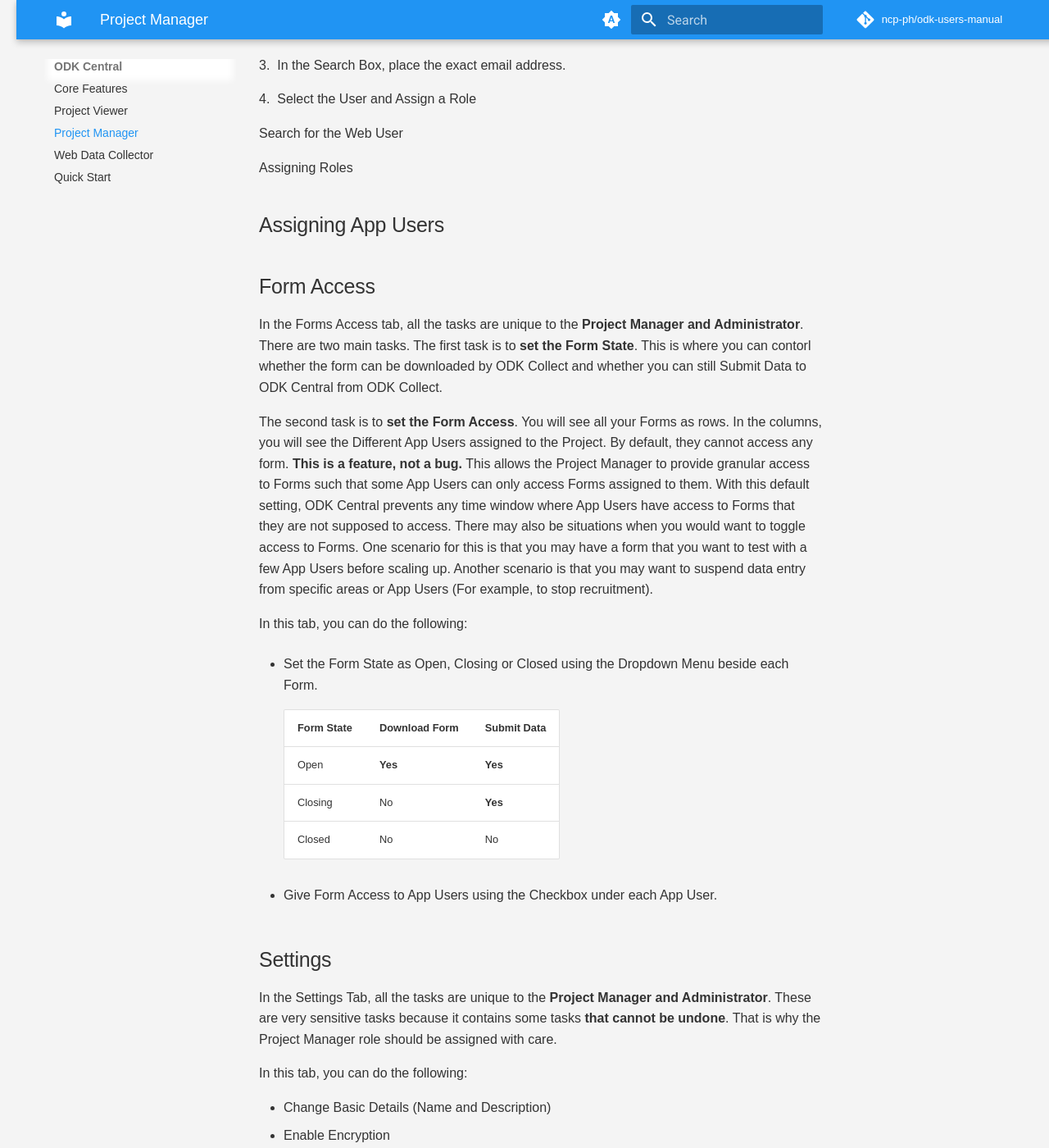
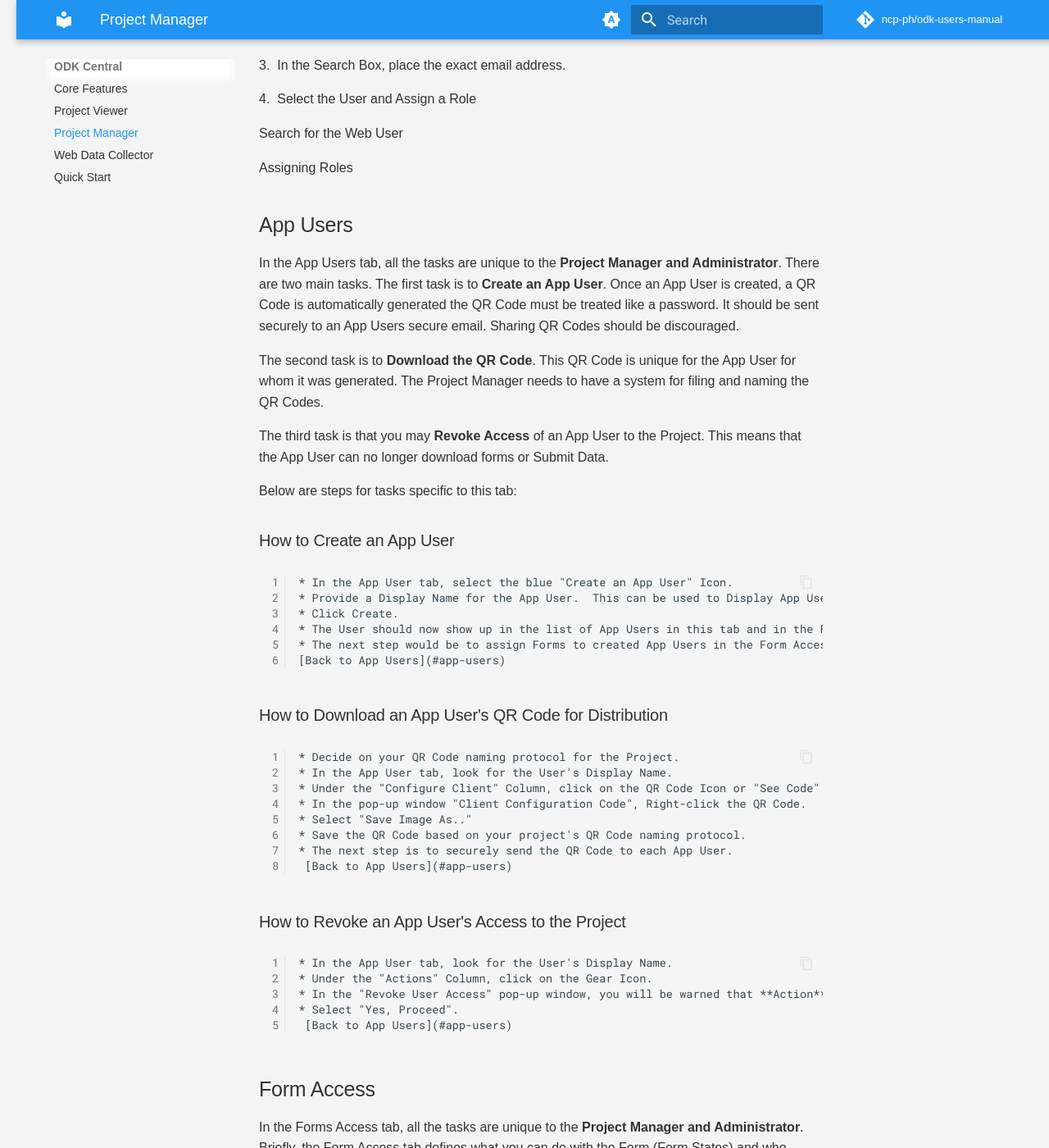
Before and after one commit to ncp-ph/odk-users-manual, an MkDocs documentation site: the page built from docs/project_manager.md, in a window 1280 px wide and 1400 px high, scrolled down 4504 px. Shown: the whole window at 82% size. Built offline with MkDocs 1.6.1 and Material for MkDocs 9.7.7, drawn with Linux system fonts in a browser that asks for light colours; comment, search, counter and statistics services are not loaded; some of the changed text lies outside the part shown.

Commit message:
Modify Project Manager text

```diff
--- a/docs/project_manager.md
+++ b/docs/project_manager.md
@@ -160,34 +160,81 @@ Search for the Web User
 
 Assigning Roles
 
-## Assigning App Users
+## App Users
+
+In the App Users tab, all the tasks are unique to the **Project Manager and Administrator**.  There are two main tasks.  The first task is to **Create an App User**.  Once an App User is created, a QR Code is automatically generated  the QR Code must be treated like a password.  It should be sent securely to an App Users secure email.  Sharing QR Codes should be discouraged.
+
+The second task is to **Download the QR Code**.  This QR Code is unique for the App User for whom it was generated.  The Project Manager needs to have a system for filing and naming the QR Codes.
+
+The third task is that you may **Revoke Access** of an App User to the Project.  This means that the App User can no longer download forms or Submit Data.
+
+Below are steps for tasks specific to this tab:
+
+### How to Create an App User
+    * In the App User tab, select the blue "Create an App User" Icon.
+    * Provide a Display Name for the App User.  This can be used to Display App Users when they submit data using ODK Collect.  In a Submission, this will show up under "Submitted by".
+    * Click Create.
+    * The User should now show up in the list of App Users in this tab and in the Form Access Tab.
+    * The next step would be to assign Forms to created App Users in the Form Access Tab.
+    [Back to App Users](#app-users)
+
+### How to Download an App User's QR Code for Distribution
+    * Decide on your QR Code naming protocol for the Project.
+    * In the App User tab, look for the User's Display Name.
+    * Under the "Configure Client" Column, click on the QR Code Icon or "See Code"
+    * In the pop-up window "Client Configuration Code", Right-click the QR Code.
+    * Select "Save Image As.."
+    * Save the QR Code based on your project's QR Code naming protocol.
+    * The next step is to securely send the QR Code to each App User.
+     [Back to App Users](#app-users)
+
+### How to Revoke an App User's Access to the Project
+    * In the App User tab, look for the User's Display Name.
+    * Under the "Actions" Column, click on the Gear Icon.
+    * In the "Revoke User Access" pop-up window, you will be warned that **Action** cannot be undone**
+    * Select "Yes, Proceed".
+     [Back to App Users](#app-users)
 
 ## Form Access
 
-In the Forms Access tab, all the tasks are unique to the **Project Manager and Administrator**.  There are two main tasks.  The first task is to **set the Form State**.  This is where you can contorl whether the form can be downloaded by ODK Collect and whether you can still Submit Data to ODK Central from ODK Collect.
+In the Forms Access tab, all the tasks are unique to the **Project Manager and Administrator**.  Briefly, the Form Access tab defines what you can do with the Form (Form States) and who among the App Users have access to the Form (Form Access) regardless of its State.  Note that even if the App User has Access to the Form, the Form States dictate what action the App User can do with that access.
 
-The second task is to **set the Form Access**.  You  will see all your Forms as rows.  In the columns, you will see the Different App Users assigned to the Project. By default, they cannot access any form.  **This is a feature, not a bug.**  This allows the Project Manager to provide granular access to Forms such that some App Users can only access Forms assigned to them.  With this default setting, ODK Central prevents any time window where App Users have access to Forms that they are not supposed to access.  There may also be situations when you would want to toggle access to Forms.  One scenario for this is that you may have a form that you want to test with a few App Users before scaling up. Another scenario is that you may want to suspend data entry from specific areas or App Users (For example, to stop recruitment).
+There are two main tasks.  The first task is to **set the Form State**.  This is where you can control whether the form can be downloaded by ODK Collect and whether you can still Submit Data to ODK Central from ODK Collect.
 
-In this tab, you can do the following:
+The second task is to **set the Form Access**.  You  will see all your Forms as rows.  In the columns, you will see the Different App Users assigned to the Project. By default, a newly created App User cannot access any form.  **This is a feature, not a bug.**  This allows the Project Manager to provide granular access to Forms such that App Users can only access Forms explicitly assigned to them.  This way, ODK Central reduces the risk that newly created App Users have access to Forms that they are not supposed to access.
 
-* Set the Form State as Open, Closing or Closed using the Dropdown Menu beside each Form.
+There may also be situations when you would want to toggle access to Forms.  One scenario for this is that you may have a form that you want to test with a few App Users before scaling up. Another scenario is that you may want to suspend data entry from specific areas or App Users (For example, to stop recruitment).
+
+Below are steps for tasks specific to this tab:
+
+### How to Set the Form State.
+
+* In the Form Access tab, identify the form.
+* In the column "State" Select one of the Form States from the Dropdown Menu.
+* The table shows what each Form State allows.
 
     | Form State   | Download Form | Submit Data |
     |--------------|-----------|-------------|
     | Open         | **Yes**       | **Yes**         |
     | Closing      | No        | **Yes**         |
     | Closed       | No        | No          |
+ [Back to Form Access](#form-access)
 
-* Give Form Access to App Users using the Checkbox under each App User.
+### How to Assign Forms to App Users.
+
+* In the Form Access tab, identify the form.
+* In the column "App Users", Identify the App Users you want to assign Forms to.
+* Tick the Check box, to allow access to the Form.
+ [Back to Form Access](#form-access)
 
 
 ## Settings
 
-In the Settings Tab, all the tasks are unique to the **Project Manager and Administrator**.  These are very sensitive tasks because it contains some tasks **that cannot be undone**. That is why the Project Manager role should be assigned with care.
+In the Settings Tab, all the tasks are unique to the **Project Manager and Administrator**.  These are very sensitive tasks because it contains some tasks **that cannot be undone**.
 
 In this tab, you can do the following:
 
-* Change Basic Details (Name and Description)
+* Enter Basic Details (Project Name and Description)
 * Enable Encryption
 * Archive the Project
     * This Action Cannot be Undone.
```
